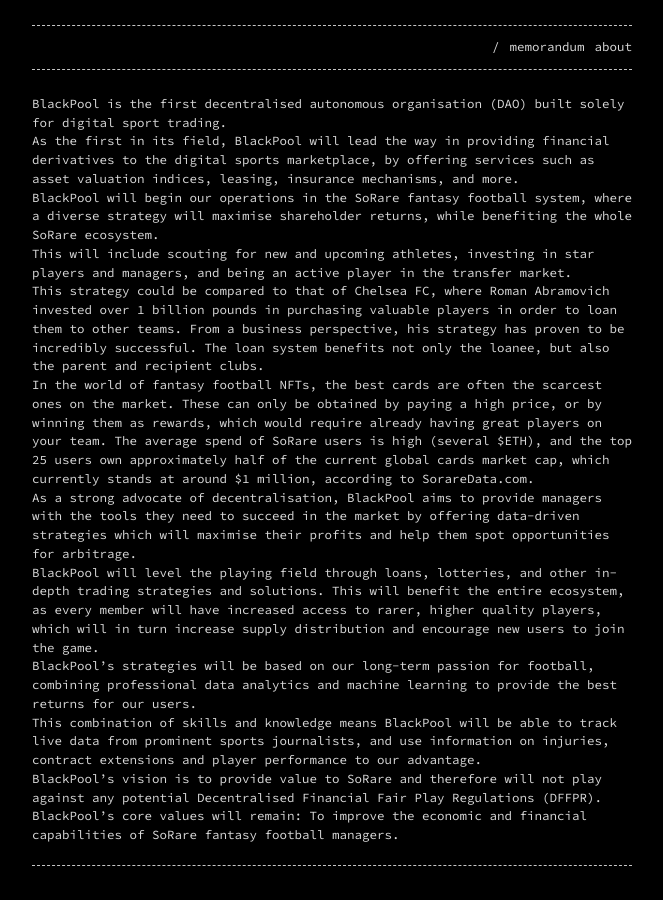
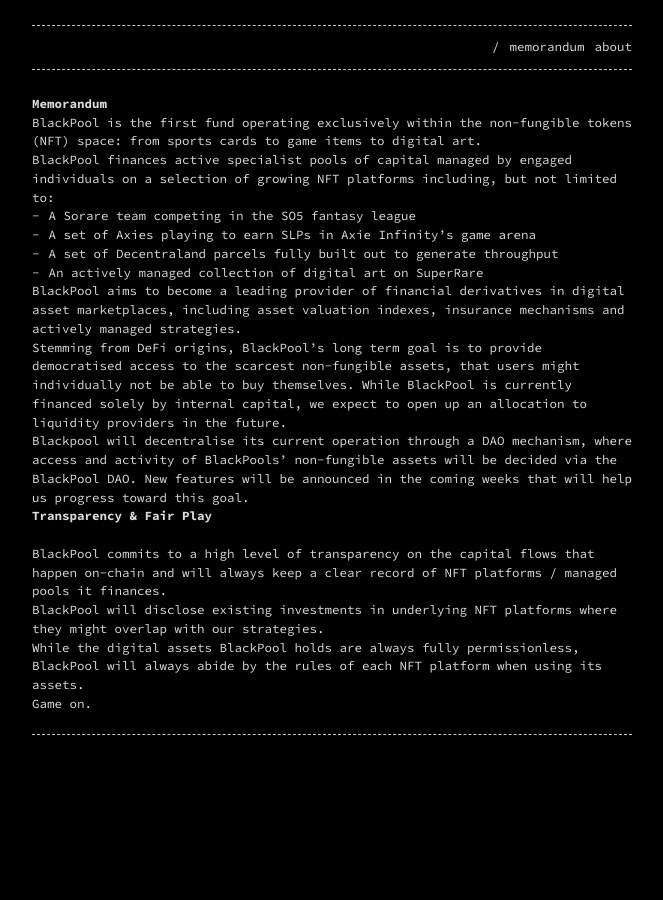
Before and after one commit to pylades/Pylades-Hedge-Fund, a Jekyll site: the page built from memorandum.md, in a window 1280 px wide. Shown: the whole page, without its empty margins (308-971 px from the left). Built offline with Jekyll 4.4.1, drawn with Linux system fonts in a browser that asks for light colours.

Commit message:
change memorandum - add axie etc
not entirely focused on sorare

```diff
--- a/memorandum.md
+++ b/memorandum.md
@@ -4,25 +4,28 @@ layout: page
 permalink: /memorandum
 ---
 
-BlackPool is the first decentralised autonomous organisation (DAO) built solely for digital sport trading.
-As the first in its field, BlackPool will lead the way in providing financial derivatives to the digital sports marketplace, by offering services such as asset valuation indices, leasing, insurance mechanisms, and more.
+# Memorandum
 
-BlackPool will begin our operations in the SoRare fantasy football system, where a diverse strategy will maximise shareholder returns, while benefiting the whole SoRare ecosystem.
+BlackPool is the first fund operating exclusively within the non-fungible tokens (NFT) space: from sports cards to game items to digital art.<br>
 
-This will include scouting for new and upcoming athletes, investing in star players and managers, and being an active player in the transfer market.
+BlackPool finances active specialist pools of capital managed by engaged individuals on a selection of growing NFT platforms including, but not limited to:<br>
 
-This strategy could be compared to that of Chelsea FC, where Roman Abramovich invested over 1 billion pounds in purchasing valuable players in order to loan them to other teams. From a business perspective, his strategy has proven to be incredibly successful. The loan system benefits not only the loanee, but also the parent and recipient clubs.
+-   A Sorare team competing in the SO5 fantasy league
+-   A set of Axies playing to earn SLPs in Axie Infinity’s game arena
+-   A set of Decentraland parcels fully built out to generate throughput
+-   An actively managed collection of digital art on SuperRare<br>
 
-In the world of fantasy football NFTs, the best cards are often the scarcest ones on the market. These can only be obtained by paying a high price, or by winning them as rewards, which would require already having great players on your team. The average spend of SoRare users is high (several $ETH), and the top 25 users own approximately half of the current global cards market cap, which currently stands at around $1 million, according to SorareData.com.
+BlackPool aims to become a leading provider of financial derivatives in digital asset marketplaces, including asset valuation indexes, insurance mechanisms and actively managed strategies.<br>
 
-As a strong advocate of decentralisation, BlackPool aims to provide managers with the tools they need to succeed in the market by offering data-driven strategies which will maximise their profits and help them spot opportunities for arbitrage.
+Stemming from DeFi origins, BlackPool’s long term goal is to provide democratised access to the scarcest non-fungible assets, that users might individually not be able to buy themselves. While BlackPool is currently financed solely by internal capital, we expect to open up an allocation to liquidity providers in the future.<br>
 
-BlackPool will level the playing field through loans, lotteries, and other in-depth trading strategies and solutions. This will benefit the entire ecosystem, as every member will have increased access to rarer, higher quality players, which will in turn increase supply distribution and encourage new users to join the game.
+Blackpool will decentralise its current operation through a DAO mechanism, where access and activity of BlackPools’ non-fungible assets will be decided via the BlackPool DAO. New features will be announced in the coming weeks that will help us progress toward this goal.<br>
 
-BlackPool’s strategies will be based on our long-term passion for football, combining professional data analytics and machine learning to provide the best returns for our users.
+**Transparency & Fair Play**
+<br>BlackPool commits to a high level of transparency on the capital flows that happen on-chain and will always keep a clear record of NFT platforms / managed pools it finances.<br>
 
-This combination of skills and knowledge means BlackPool will be able to track live data from prominent sports journalists, and use information on injuries, contract extensions and player performance to our advantage.
+BlackPool will disclose existing investments in underlying NFT platforms where they might overlap with our strategies.<br>
 
-BlackPool’s vision is to provide value to SoRare and therefore will not play against any potential Decentralised Financial Fair Play Regulations (DFFPR).
+While the digital assets BlackPool holds are always fully permissionless, BlackPool will always abide by the rules of each NFT platform when using its assets.<br>
 
-BlackPool’s core values will remain: To improve the economic and financial capabilities of SoRare fantasy football managers.
+Game on.
```
